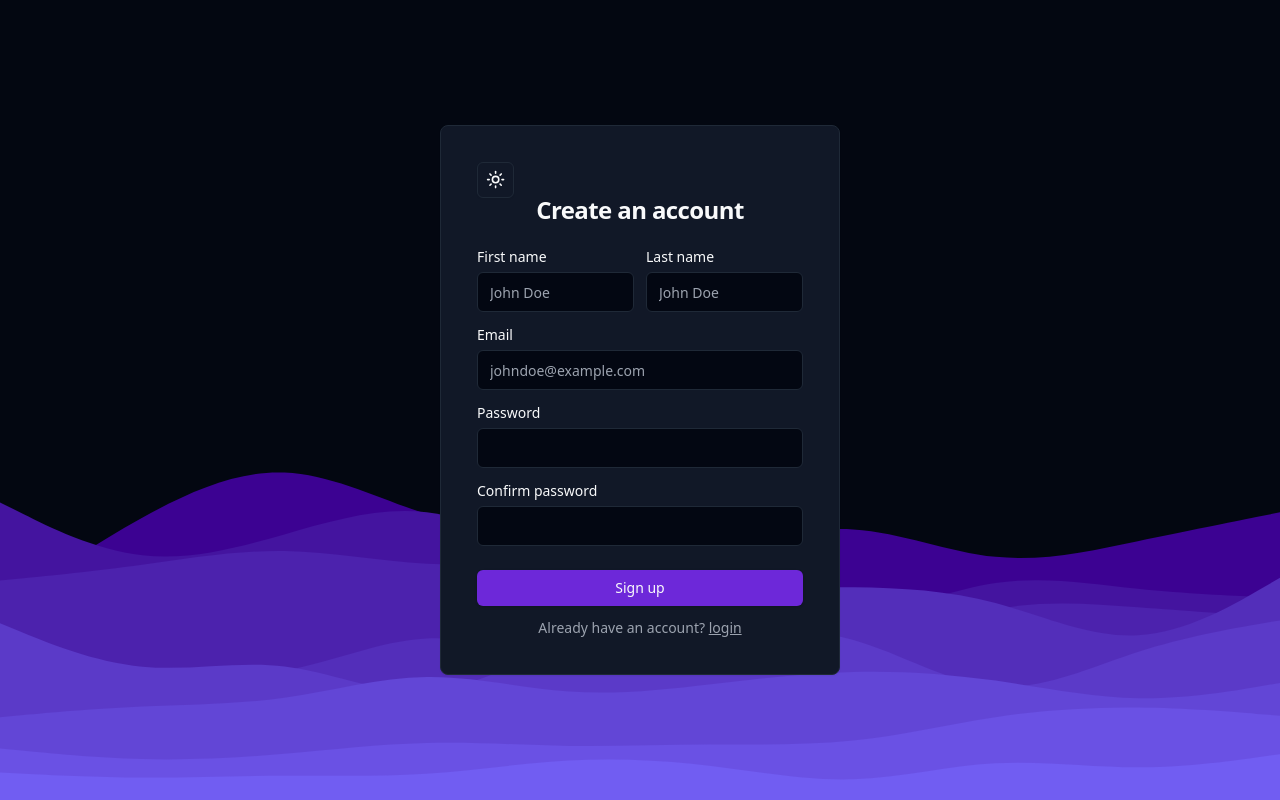
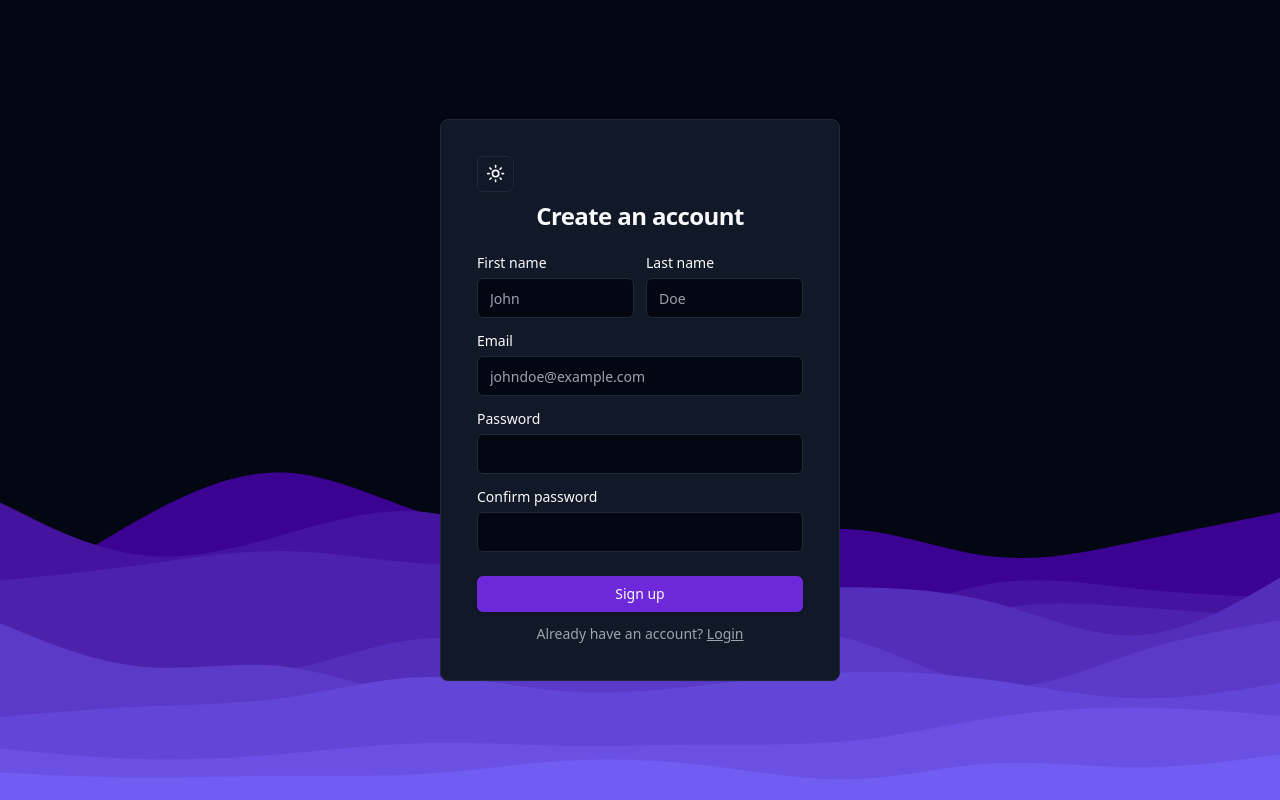
Before and after one commit to KellyCHI22/Issuezy, a React (Vite) app in the folder client/: page /signup in a window 1280 px wide. Built offline with nearby package versions, Linux system fonts and the light colour scheme.

Commit message:
fix: small modifications

```diff
--- a/client/src/features/auth/components/LoginCard.tsx
+++ b/client/src/features/auth/components/LoginCard.tsx
@@ -113,7 +113,7 @@ export function LoginCard() {
             <div className="mt-3 text-sm text-muted-foreground">
               Don't have an account yet?{" "}
               <Link to="/signup" className="underline hover:text-primary">
-                sign up
+                Sign up
               </Link>
             </div>
           </CardFooter>
--- a/client/src/features/auth/components/SignupCard.tsx
+++ b/client/src/features/auth/components/SignupCard.tsx
@@ -32,7 +32,7 @@ const signupFormSchema = z
     firstname: z
       .string()
       .min(1, {
-        message: "First name cannot be blank",
+        message: "Required",
       })
       .max(20, {
         message: "First name cannot be more than 20 characters",
@@ -40,7 +40,7 @@ const signupFormSchema = z
     lastname: z
       .string()
       .min(1, {
-        message: "Last name cannot be blank",
+        message: "Required",
       })
       .max(20, {
         message: "Last name cannot be more than 20 characters",
@@ -93,7 +93,7 @@ export function SignupCard() {
         <div className="absolute left-6 top-6">
           <ModeToggle />
         </div>
-        <CardTitle className="pt-7 text-center text-2xl">
+        <CardTitle className="pt-10 text-center text-2xl">
           Create an account
         </CardTitle>
       </CardHeader>
@@ -111,7 +111,7 @@ export function SignupCard() {
                   <FormItem className="grid">
                     <FormLabel>First name</FormLabel>
                     <FormControl>
-                      <Input type="text" placeholder="John Doe" {...field} />
+                      <Input type="text" placeholder="John" {...field} />
                     </FormControl>
                     <FormMessage />
                   </FormItem>
@@ -124,7 +124,7 @@ export function SignupCard() {
                   <FormItem className="grid">
                     <FormLabel>Last name</FormLabel>
                     <FormControl>
-                      <Input type="text" placeholder="John Doe" {...field} />
+                      <Input type="text" placeholder="Doe" {...field} />
                     </FormControl>
                     <FormMessage />
                   </FormItem>
@@ -178,7 +178,7 @@ export function SignupCard() {
             <div className="mt-3 text-sm text-muted-foreground">
               Already have an account?{" "}
               <Link to="/login" className="underline hover:text-primary">
-                login
+                Login
               </Link>
             </div>
           </CardFooter>
--- a/client/src/features/auth/routes/LoginPage.tsx
+++ b/client/src/features/auth/routes/LoginPage.tsx
@@ -1,6 +1,14 @@
+import { useEffect } from "react";
 import { LoginCard } from "../components/LoginCard";
+import { useNavigate } from "react-router-dom";
 
 export const LoginPage = () => {
+  const navigate = useNavigate();
+  useEffect(() => {
+    const token = localStorage.getItem("token");
+    if (token) return navigate("/projects");
+  }, []);
+
   return (
     <div className="grid h-screen place-items-center items-center bg-zinc-100 bg-[url('@/assets/layered-waves-haikei-light.svg')] bg-cover bg-fixed bg-center dark:bg-background dark:bg-[url('@/assets/layered-waves-haikei.svg')]">
       <LoginCard />
--- a/client/src/features/auth/routes/SignupPage.tsx
+++ b/client/src/features/auth/routes/SignupPage.tsx
@@ -1,6 +1,14 @@
+import { useNavigate } from "react-router-dom";
 import { SignupCard } from "../components/SignupCard";
+import { useEffect } from "react";
 
 export const SignupPage = () => {
+  const navigate = useNavigate();
+  useEffect(() => {
+    const token = localStorage.getItem("token");
+    if (token) return navigate("/projects");
+  }, []);
+
   return (
     <div className="grid h-screen place-items-center items-center bg-zinc-100 bg-[url('@/assets/layered-waves-haikei-light.svg')] bg-cover bg-fixed bg-center dark:bg-background dark:bg-[url('@/assets/layered-waves-haikei.svg')]">
       <SignupCard />
--- a/client/src/lib/axios.ts
+++ b/client/src/lib/axios.ts
@@ -1,5 +1,6 @@
 import axios from "axios";
 
+// todo need to change when server is deployed
 const baseURL = "http://localhost:3000/api";
 
 const axiosInstance = axios.create({
--- a/client/src/routes/index.tsx
+++ b/client/src/routes/index.tsx
@@ -1,4 +1,5 @@
 import {
+  Navigate,
   Route,
   createBrowserRouter,
   createRoutesFromElements,
@@ -30,6 +31,7 @@ const router = createBrowserRouter(
           <Route path="/account" element={<AccountPage />} />
         </Route>
       </Route>
+      <Route path="*" element={<Navigate to="." />} />
     </>,
   ),
 );
```
Also changed, not shown: 1 other file (tests, documents, lock files or other folders).
